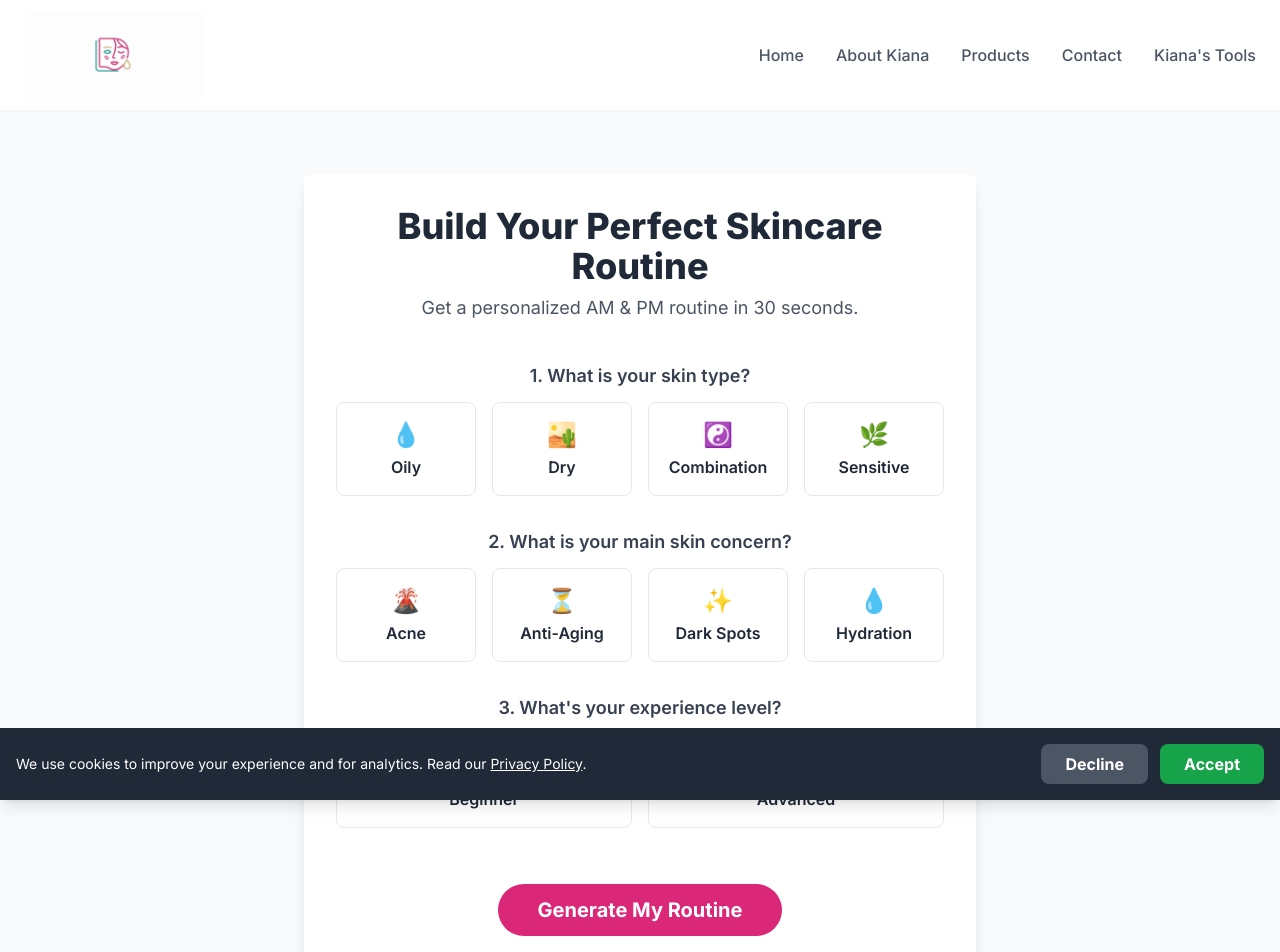
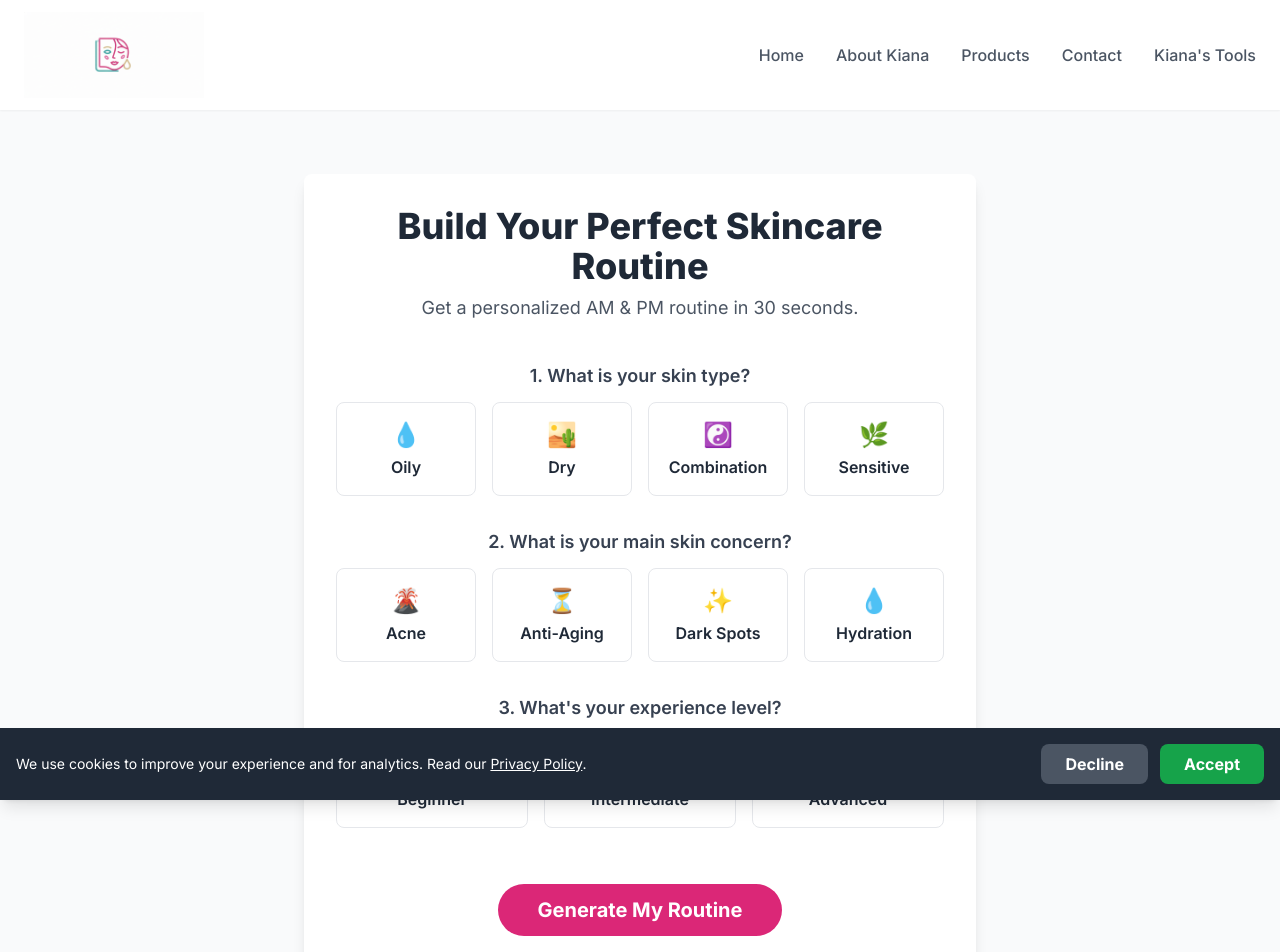
Before and after one commit to CreazyHans/Kiana-s-Skin-Diary, a Next.js app: page /tools/routine-builder in a window 1280 px wide. Shown: the top 952 px of the page. Built offline with nearby package versions, Linux system fonts and the light colour scheme.

Commit message:
Update routine-builder.js

```diff
--- a/pages/tools/routine-builder.js
+++ b/pages/tools/routine-builder.js
@@ -4,13 +4,23 @@ import { useState } from 'react';
 import Layout from '../../components/Layout';
 import Head from 'next/head';
 
-// --- COMPONENTE AUXILIAR PARA LAS TARJETAS (Puesto aquí para simplicidad) ---
+// --- COMPONENTE AUXILIAR MODIFICADO PARA PERMITIR DESMARCAR ---
 const OptionCard = ({ value, label, icon, selectedValue, onClick }) => {
   const isSelected = selectedValue === value;
 
+  const handleClick = () => {
+    // Si ya está seleccionado, lo deseleccionamos (pasando un string vacío).
+    // Si no, lo seleccionamos (pasando su valor).
+    if (isSelected) {
+      onClick('');
+    } else {
+      onClick(value);
+    }
+  };
+
   return (
     <button
-      onClick={() => onClick(value)}
+      onClick={handleClick}
       className={`flex-1 p-4 border rounded-lg text-center transition-all duration-200 ${
         isSelected
           ? 'bg-pink-500 text-white border-pink-500 shadow-lg scale-105'
@@ -74,11 +84,12 @@ export default function RoutineBuilderPage() {
             </div>
           </div>
 
-          {/* --- Pregunta 3: Nivel de Experiencia --- */}
+          {/* --- Pregunta 3: Nivel de Experiencia (MODIFICADA) --- */}
           <div>
             <label className="block text-lg font-semibold text-gray-700 mb-3 text-center">3. What's your experience level?</label>
             <div className="flex flex-wrap gap-4 justify-center">
               <OptionCard value="beginner" label="Beginner" icon="🌱" selectedValue={experience} onClick={setExperience} />
+              <OptionCard value="intermediate" label="Intermediate" icon="🧑‍🎓" selectedValue={experience} onClick={setExperience} />
               <OptionCard value="advanced" label="Advanced" icon="👩‍🔬" selectedValue={experience} onClick={setExperience} />
             </div>
           </div>
```
